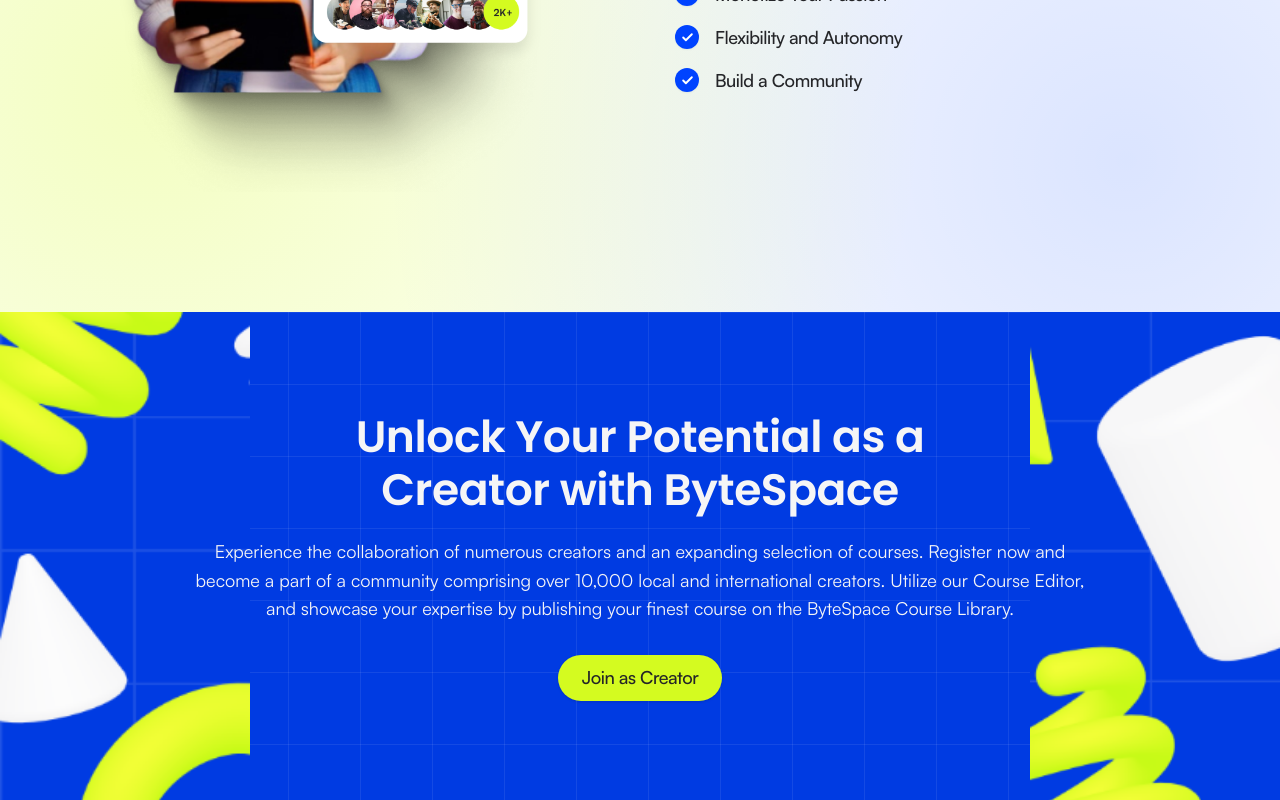
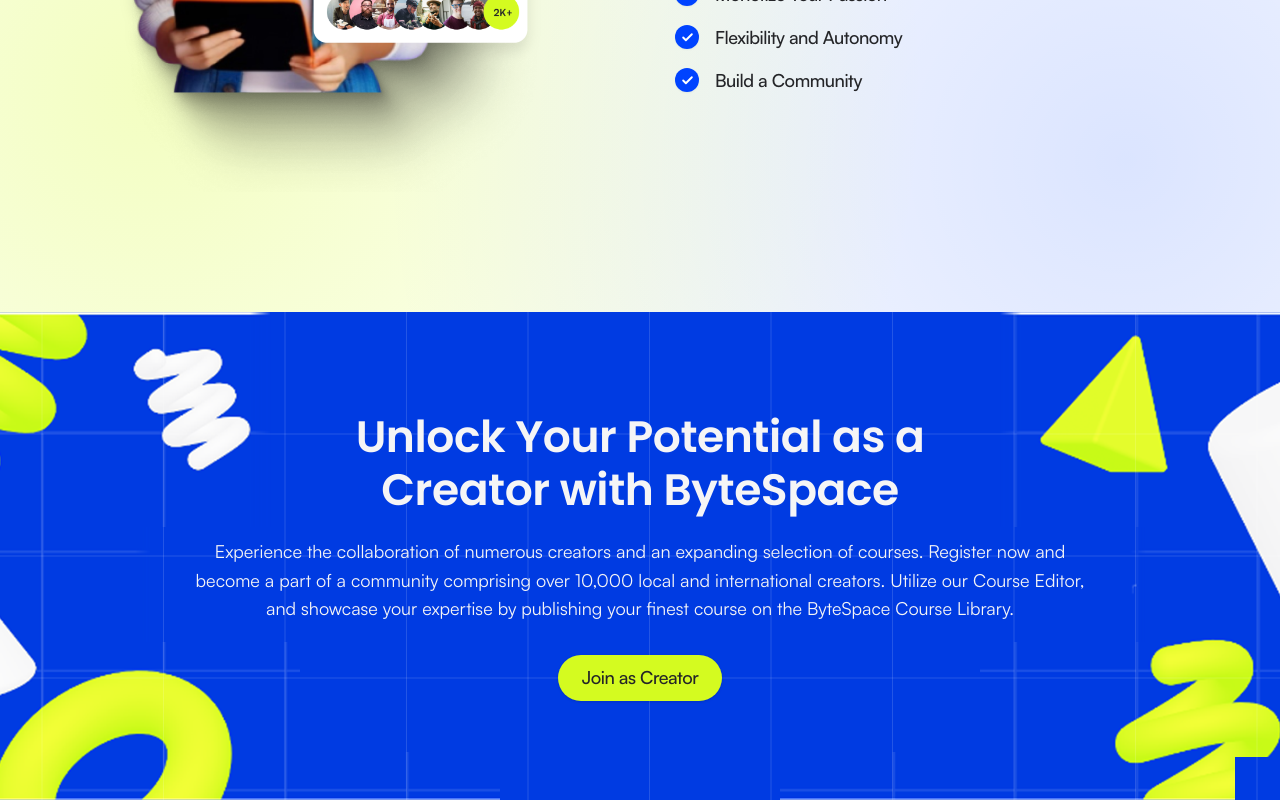
Before and after one commit to maliha-mobassira/bytespace-new, a Next.js app: page / in a window 1280 px wide. Shown: the part 4351-5151 px from the top of the page. Built offline with nearby package versions, Linux system fonts and the light colour scheme.

Commit message:
fix(cta): restore 100% exact Figma 3D ornament positions and remove ghost text artifacts

```diff
--- a/components/sections/CTASection.tsx
+++ b/components/sections/CTASection.tsx
@@ -8,41 +8,22 @@ export function CTASection() {
     <section
       id="join-as-creator"
       aria-label="Call to Action: Join as Creator"
-      className="relative w-full h-[488px] overflow-hidden flex items-center justify-center"
-      style={{
-        backgroundColor: "#003BE2",
-        backgroundImage: `
-          linear-gradient(to right, rgba(255, 255, 255, 0.08) 1px, transparent 1px),
-          linear-gradient(to bottom, rgba(255, 255, 255, 0.08) 1px, transparent 1px)
-        `,
-        backgroundSize: "72px 72px",
-      }}
+      className="relative w-full h-[488px] overflow-hidden flex items-center justify-center bg-[#003BE2]"
     >
       {/* ========================================================================= */}
-      {/* 3D Floating Ornaments on Left and Right (Exact Figma Perimeter Clusters)   */}
+      {/* 3D Floating Ornaments Canvas (Exact Figma Background & 3D Elements)       */}
       {/* ========================================================================= */}
-      {/* Left Ornaments Cluster */}
-      <div className="hidden md:block absolute left-0 top-0 bottom-0 w-[220px] lg:w-[250px] pointer-events-none select-none z-0">
+      <div className="absolute inset-0 flex justify-center pointer-events-none select-none z-0">
+        <div className="relative w-full max-w-[1440px] h-[488px] shrink-0">
           <Image
-          src="/images/cta-ornaments-left.png"
+            src="/images/cta-bg-perfect.png"
             alt=""
             fill
             priority
-          sizes="(max-width: 1024px) 220px, 250px"
-          className="object-cover object-left"
+            className="object-cover object-center"
+            sizes="(max-width: 1440px) 100vw, 1440px"
           />
         </div>
-
-      {/* Right Ornaments Cluster */}
-      <div className="hidden md:block absolute right-0 top-0 bottom-0 w-[220px] lg:w-[250px] pointer-events-none select-none z-0">
-        <Image
-          src="/images/cta-ornaments-right.png"
-          alt=""
-          fill
-          priority
-          sizes="(max-width: 1024px) 220px, 250px"
-          className="object-cover object-right"
-        />
       </div>
 
       {/* ========================================================================= */}
```
Also changed, not shown: public/images/cta-bg-perfect.png (added). Lines whose indentation alone changed are shown as unchanged.
